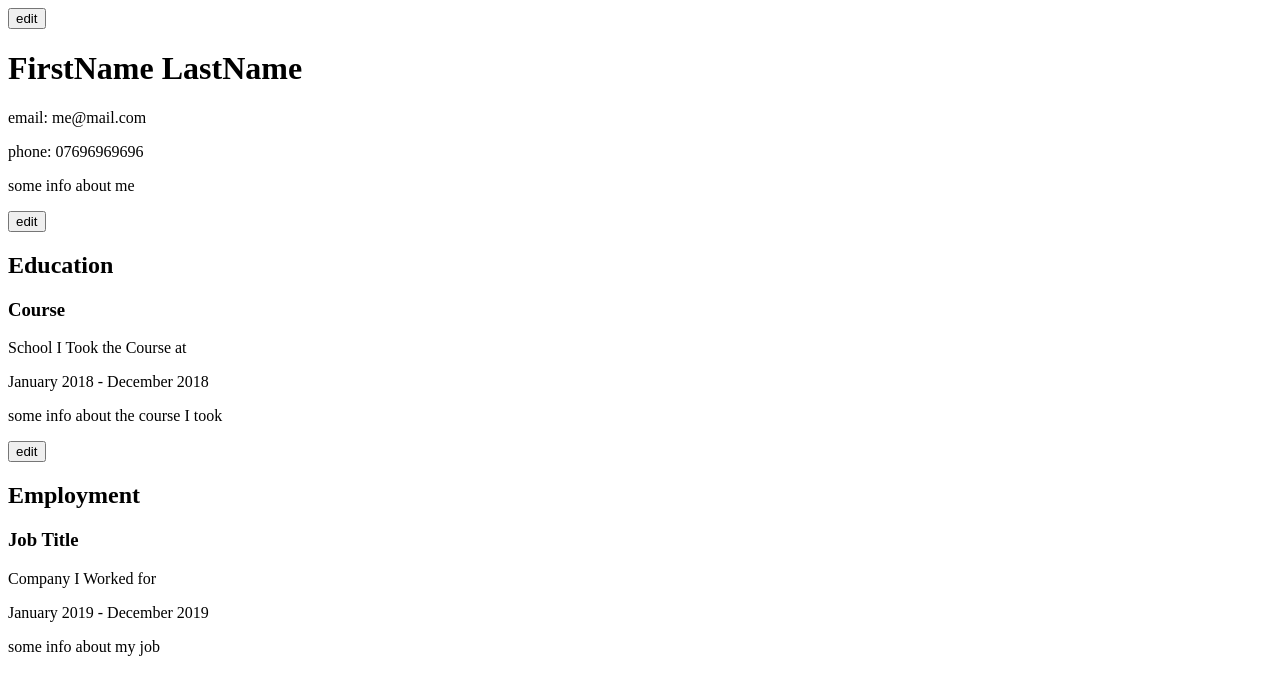
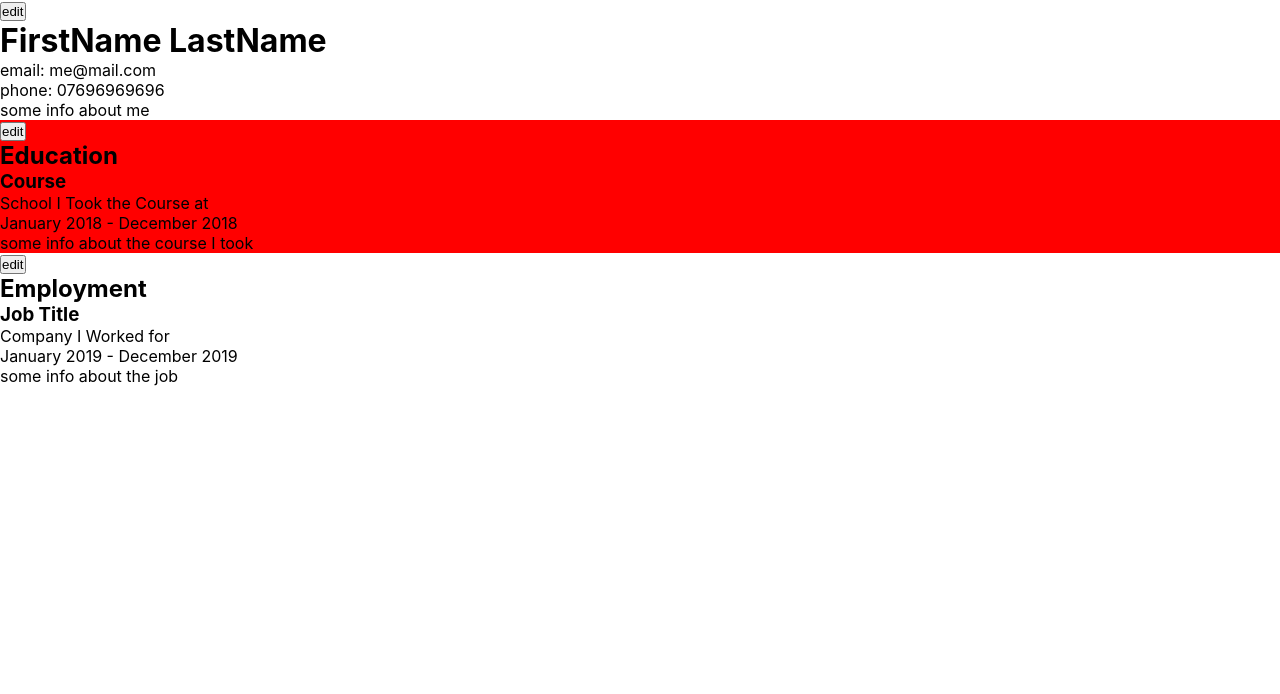
Before and after one commit to Nilej24/make-a-cv, a React (Create React App) app: page / in a window 1280 px wide. Shown: the top 694 px of the page. Built offline with nearby package versions, Linux system fonts and the light colour scheme.

Commit message:
added sass; made the editing form for info; made a 'toggle edit menu' button component

```diff
--- a/package.json
+++ b/package.json
@@ -9,6 +9,7 @@
     "react": "^18.1.0",
     "react-dom": "^18.1.0",
     "react-scripts": "5.0.1",
+    "sass": "^1.51.0",
     "web-vitals": "^2.1.4"
   },
   "scripts": {
--- a/src/App.js
+++ b/src/App.js
@@ -1,4 +1,6 @@
 import React from 'react';
+
+import './style.scss';
 
 import Info from './components/Info';
 import Education from './components/Education';
--- /dev/null
+++ b/src/components/EditToggleBtn.jsx
@@ -0,0 +1,31 @@
+import React from 'react';
+
+class EditToggleBtn extends React.Component {
+  constructor(props) {
+    super(props);
+
+    this.state = {
+      editing: false,
+    };
+  }
+
+  handleClick = (ev) => {
+    const adjForm = ev.target.nextElementSibling;
+
+    this.setState({
+      editing: !this.state.editing,
+    });
+
+    adjForm.classList.toggle('hidden');
+  }
+
+  render() {
+    return (
+      <button type="button" onClick={this.handleClick}>
+        {this.state.editing ? 'done' : 'edit'}
+      </button>
+    );
+  }
+}
+
+export default EditToggleBtn;
--- a/src/components/Education.jsx
+++ b/src/components/Education.jsx
@@ -1,4 +1,8 @@
 import React from 'react';
+
+import './Education.scss';
+
+import EditToggleBtn from './EditToggleBtn';
 
 function Course(name, school, startDate, endDate, description) {
   return {name, school, startDate, endDate, description};
@@ -8,19 +12,23 @@ class Education extends React.Component {
   constructor(props) {
     super(props);
 
-    const description = 'some info about the course I took';
-
     this.state = {
       courses: [
-        Course('Course', 'School I Took the Course at', 'January 2018', 'December 2018', description),
+        Course(
+          'Course',
+          'School I Took the Course at',
+          'January 2018',
+          'December 2018',
+          'some info about the course I took',
+        ),
       ],
     };
   }
 
   render() {
     return (
-      <div>
-        <button>edit</button>
+      <div className="Education">
+        <EditToggleBtn />
         <h2>Education</h2>
         {this.state.courses.map((course) => {
           const {name, school, startDate, endDate, description} = course;
--- /dev/null
+++ b/src/components/Education.scss
@@ -0,0 +1,3 @@
+.Education {
+  background-color: red;
+}
--- a/src/components/Employment.jsx
+++ b/src/components/Employment.jsx
@@ -1,4 +1,6 @@
 import React from 'react';
+
+import EditToggleBtn from './EditToggleBtn';
 
 function Job(title, company, startDate, endDate, description) {
   return {title, company, startDate, endDate, description};
@@ -8,11 +10,15 @@ class Employment extends React.Component {
   constructor(props) {
     super(props);
 
-    const description = 'some info about my job';
-
     this.state = {
       jobs: [
-        Job('Job Title', 'Company I Worked for', 'January 2019', 'December 2019', description),
+        Job(
+          'Job Title',
+          'Company I Worked for',
+          'January 2019',
+          'December 2019',
+          'some info about the job'
+        ),
       ],
     };
   }
@@ -20,7 +26,7 @@ class Employment extends React.Component {
   render() {
     return (
       <div>
-        <button>edit</button>
+        <EditToggleBtn />
         <h2>Employment</h2>
         {this.state.jobs.map((job) => {
           const {title, company, startDate, endDate, description} = job;
--- a/src/components/Info.jsx
+++ b/src/components/Info.jsx
@@ -1,4 +1,7 @@
 import React from 'react';
+
+import InfoForm from './InfoForm';
+import EditToggleBtn from './EditToggleBtn';
 
 class Info extends React.Component {
   constructor(props) {
@@ -17,8 +20,9 @@ class Info extends React.Component {
     const { firstName, lastName, email, phone, description } = this.state;
 
     return (
-      <div>
-        <button>edit</button>
+      <div className="Info">
+        <EditToggleBtn />
+        <InfoForm data={this.state} />
         <h1>{firstName} {lastName}</h1>
         <p>email: {email}</p>
         <p>phone: {phone}</p>
--- /dev/null
+++ b/src/components/InfoForm.jsx
@@ -0,0 +1,32 @@
+import React from 'react';
+
+function InfoForm(props) {
+  const { firstName, lastName, email, phone, description } = props.data;
+
+  return (
+    <form className="hidden">
+      <div>
+        <label htmlFor="fname-edit">first name</label>
+        <input id="fname-edit" type="text" value={firstName} />
+      </div>
+      <div>
+        <label htmlFor="lname-edit">second name</label>
+        <input id="lname-edit" type="text" value={lastName} />
+      </div>
+      <div>
+        <label htmlFor="email-edit">email</label>
+        <input id="email-edit" type="text" value={email} />
+      </div>
+      <div>
+        <label htmlFor="phone-edit">phone</label>
+        <input id="phone-edit" type="number" value={phone} />
+      </div>
+      <div>
+        <label htmlFor="email-edit">description</label>
+        <textarea id="info-description-edit" cols="30" rows="5">{description}</textarea>
+      </div>
+    </form>
+  );
+}
+
+export default InfoForm;
--- /dev/null
+++ b/src/style.scss
@@ -0,0 +1,13 @@
+:root {
+  font-family: -apple-system,BlinkMacSystemFont,"Segoe UI",Roboto,Oxygen-Sans,Ubuntu,Cantarell,"Helvetica Neue",sans-serif;
+}
+
+* {
+  margin: 0;
+  padding: 0;
+  box-sizing: border-box;
+}
+
+.hidden {
+  display: none;
+}
```
Also changed, not shown: 1 other file (tests, documents, lock files or other folders).
